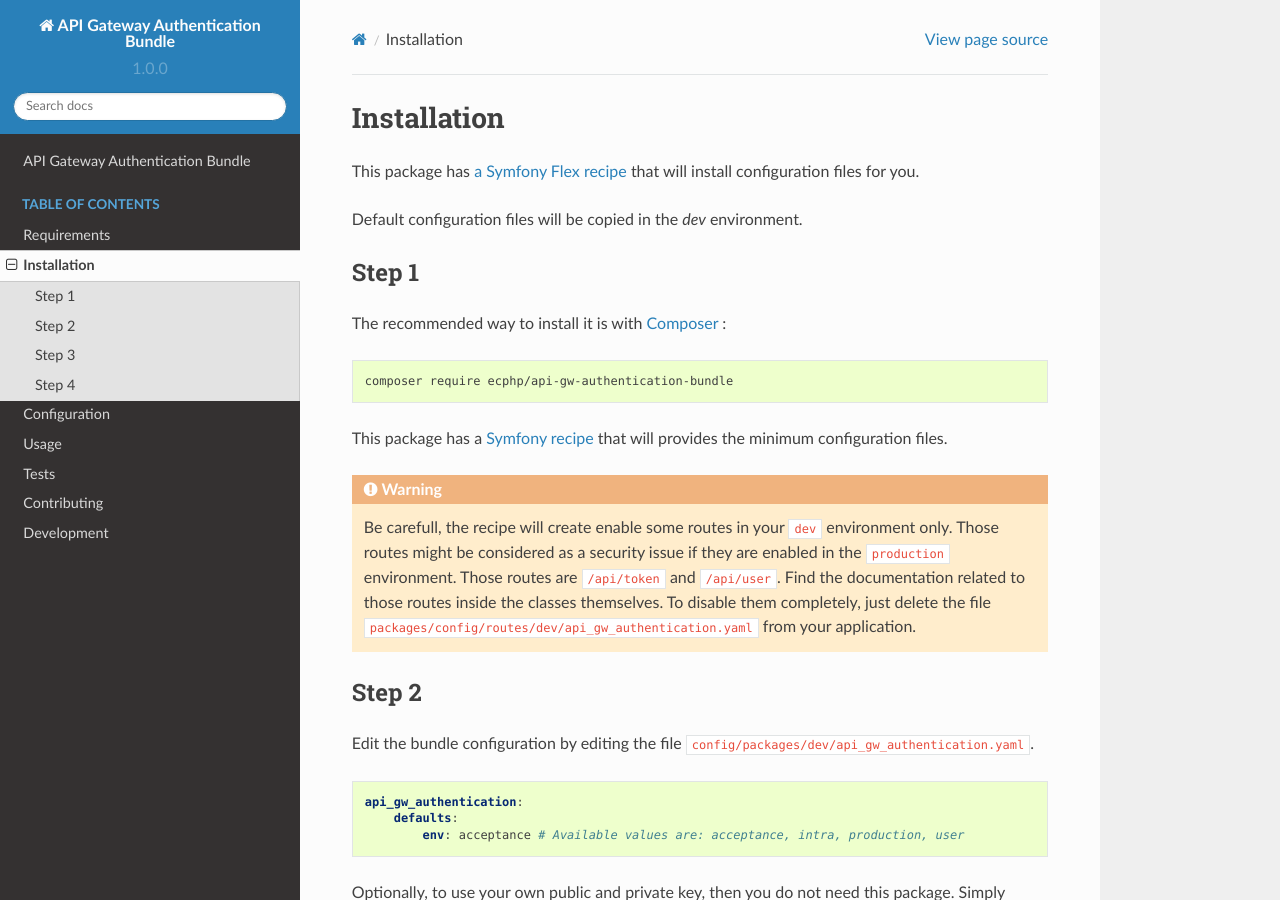
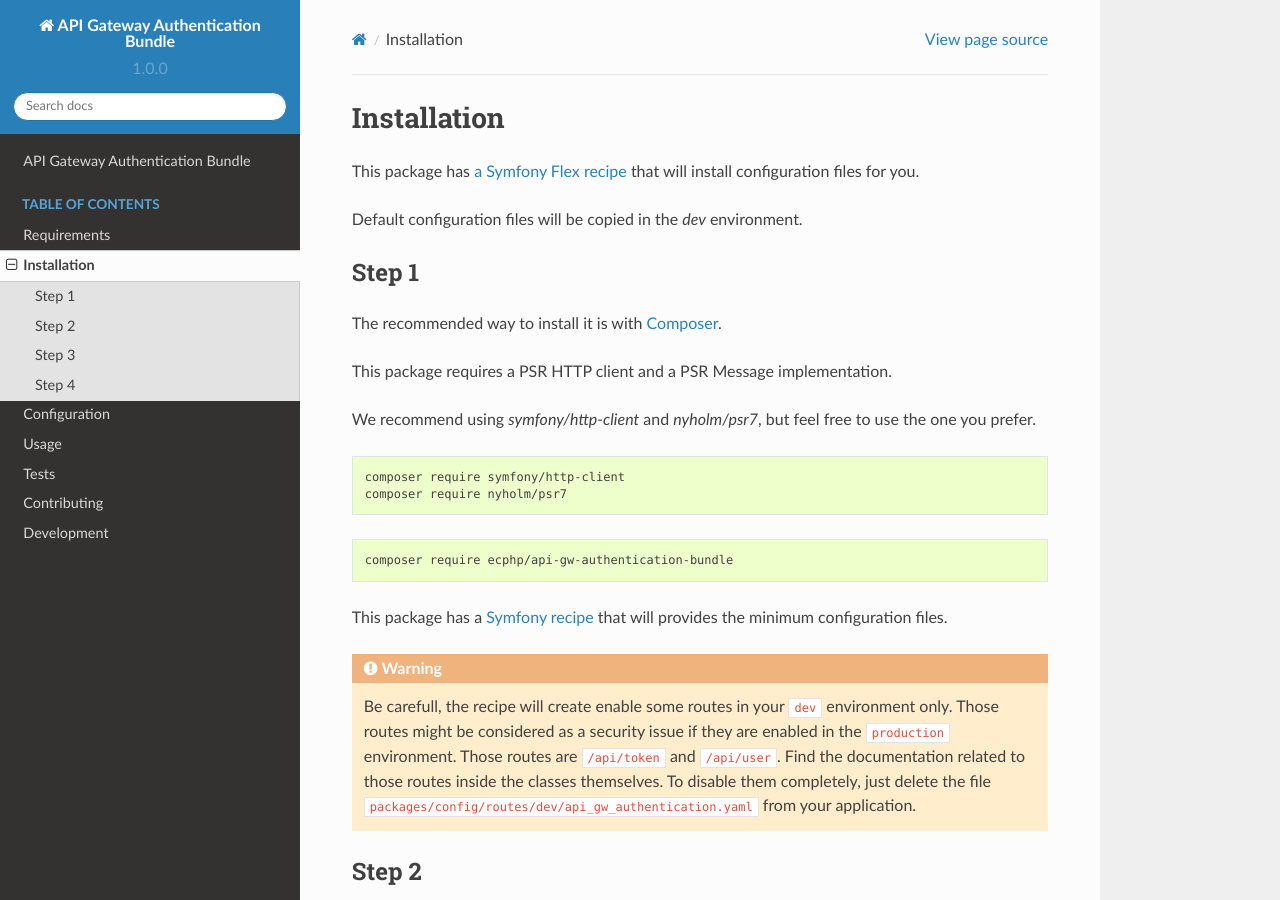
Before and after one commit to ecphp/api-gw-authentication-bundle, a Sphinx documentation site: the page built from docs/pages/installation.rst, in a window 1280 px wide and 900 px high. Built offline with Sphinx 7.4.7 and the Read the Docs theme 2.0.0, drawn with Linux system fonts in a browser that asks for light colours.

Commit message:
docs: Update installation instructions.

```diff
--- a/docs/pages/installation.rst
+++ b/docs/pages/installation.rst
@@ -10,7 +10,17 @@ Default configuration files will be copied in the `dev` environment.
 Step 1
 ~~~~~~
 
-The recommended way to install it is with Composer_ :
+The recommended way to install it is with Composer_.
+
+This package requires a PSR HTTP client and a PSR Message implementation.
+
+We recommend using `symfony/http-client` and `nyholm/psr7`, but feel free to use
+the one you prefer.
+
+.. code-block:: bash
+
+    composer require symfony/http-client
+    composer require nyholm/psr7
 
 .. code-block:: bash
 
```
